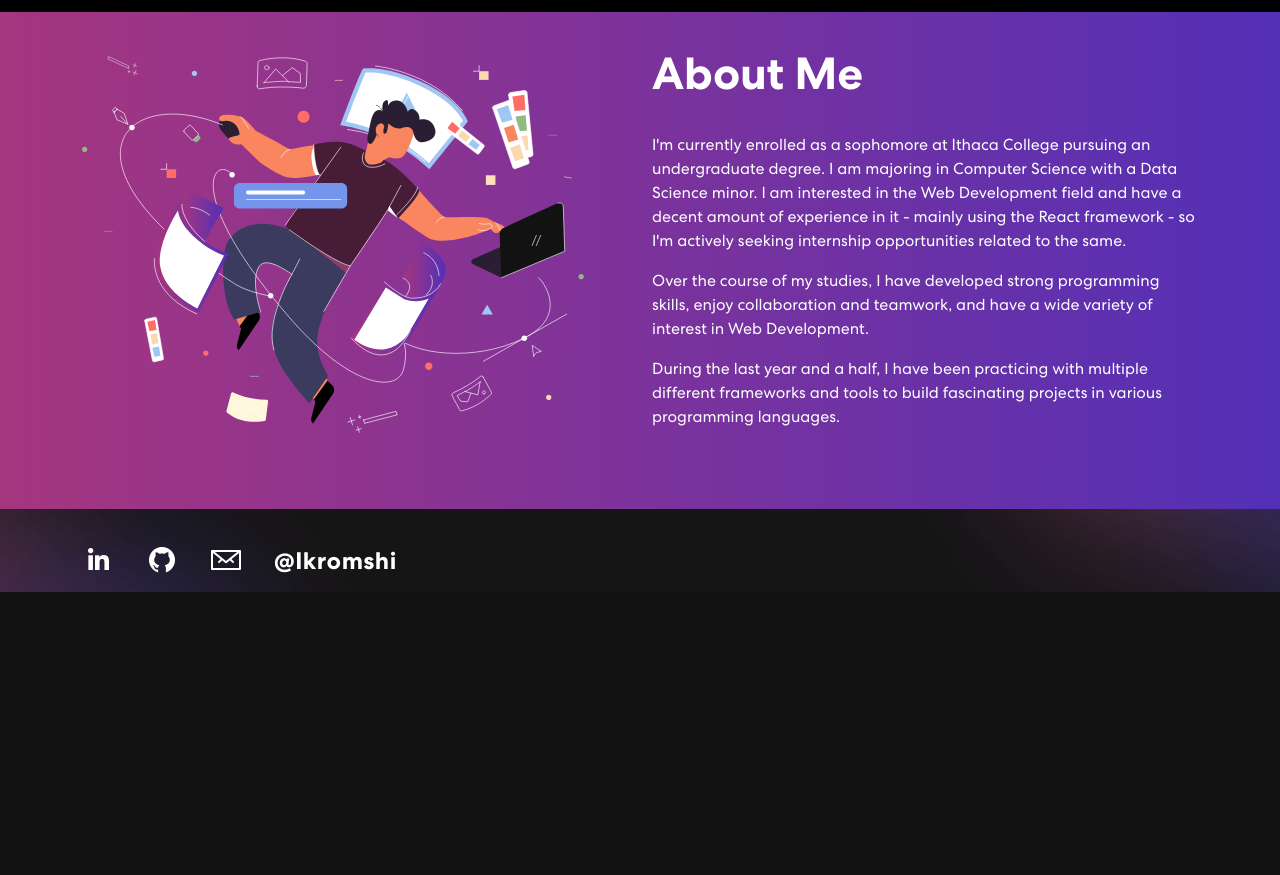
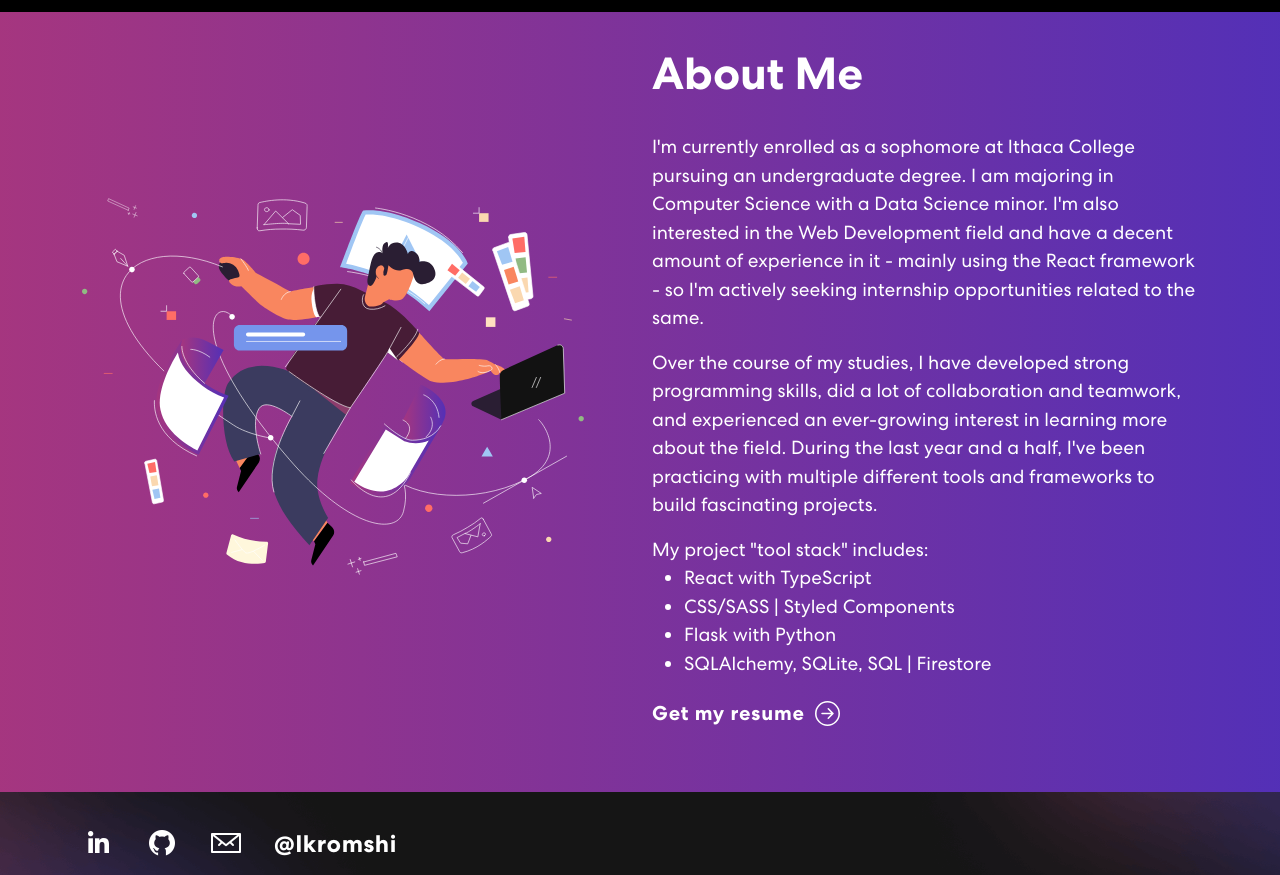
Before and after one commit to ikromshi/portfolio, a React (Create React App) app: page / in a window 1280 px wide. Shown: the part 2460-3335 px from the top of the page. Before the commit the page ends 3052 px from the top, so only its background shows below. Built offline with nearby package versions, Linux system fonts and the light colour scheme.

Commit message:
added resume and changed about me

```diff
--- /dev/null
+++ b/src/@types/global.d.ts
@@ -0,0 +1 @@
+declare module '*.pdf'
--- a/src/components/About me/AboutMe.css
+++ b/src/components/About me/AboutMe.css
@@ -10,3 +10,31 @@
 	font-weight: 700;
   margin-bottom: 30px;
 }
+.about_me p {
+	font-size: 19px;
+	/* font-weight: 700;
+  margin-bottom: 30px; */
+}
+.about_me a {
+  text-decoration: none;
+}
+.about_me button {
+  color: #fff;
+  font-weight: 700;
+  font-size: 20px;
+  margin-top: 20px;
+  letter-spacing: 0.8px;
+  display: flex;
+  align-items: center;
+  background: none;
+  border: none;
+}
+.about_me button svg {
+  font-size: 25px;
+  margin-left: 10px;
+  transition: 0.3s ease-in-out;
+  line-height: 1;
+}
+.about_me button:hover svg {
+  margin-left: 25px;
+}
--- a/src/components/About me/AboutMe.tsx
+++ b/src/components/About me/AboutMe.tsx
@@ -1,5 +1,7 @@
 import { Container, Row, Col } from "react-bootstrap";
+import { ArrowRightCircle } from "react-bootstrap-icons";
 import contactImage from "../../assets/image/contact-img.svg";
+import Resume from "../../assets/media/Resume.pdf";
 import "./AboutMe.css";
 
 const AboutMe = () => {
@@ -12,9 +14,28 @@ const AboutMe = () => {
           </Col>
           <Col md={6}>
             <h2>About Me</h2>
-            <p>I'm currently enrolled as a sophomore at Ithaca College pursuing an undergraduate degree. I am majoring in Computer Science with a Data Science minor. I am interested in the Web Development field and have a decent amount of experience in it - mainly using the React framework - so I'm actively seeking internship opportunities related to the same.</p>
-            <p>Over the course of my studies, I have developed strong programming skills, enjoy collaboration and teamwork, and have a wide variety of interest in Web Development. </p>
-            <p>During the last year and a half, I have been practicing with multiple different frameworks and tools to build fascinating projects in various programming languages.</p>
+            <p>I'm currently enrolled as a sophomore at Ithaca College pursuing an undergraduate degree. I am majoring in Computer Science with a Data Science minor. I'm also interested in the Web Development field and have a decent amount of experience in it - mainly using the React framework - so I'm actively seeking internship opportunities related to the same.</p>
+            <p>Over the course of my studies, I have developed strong programming skills, did a lot of collaboration and teamwork, and experienced an ever-growing interest in learning more about the field. During the last year and a half, I've been practicing with multiple different tools and frameworks to build fascinating projects.</p>
+            <p>
+              My project "tool stack" includes:
+              <ul>
+                <li>
+                  React with TypeScript
+                </li>
+                <li>
+                  CSS/SASS | Styled Components
+                </li>
+                <li>
+                  Flask with Python
+                </li>
+                <li>
+                  SQLAlchemy, SQLite, SQL | Firestore
+                </li>
+              </ul>
+            </p>
+            <a className="resume-button" href={Resume} target="_blank">
+              <button>Get my resume <ArrowRightCircle size={25} /></button>
+            </a>
           </Col>
         </Row>
       </Container>
```
Also changed, not shown: 2 other files (tests, documents, lock files or other folders).
